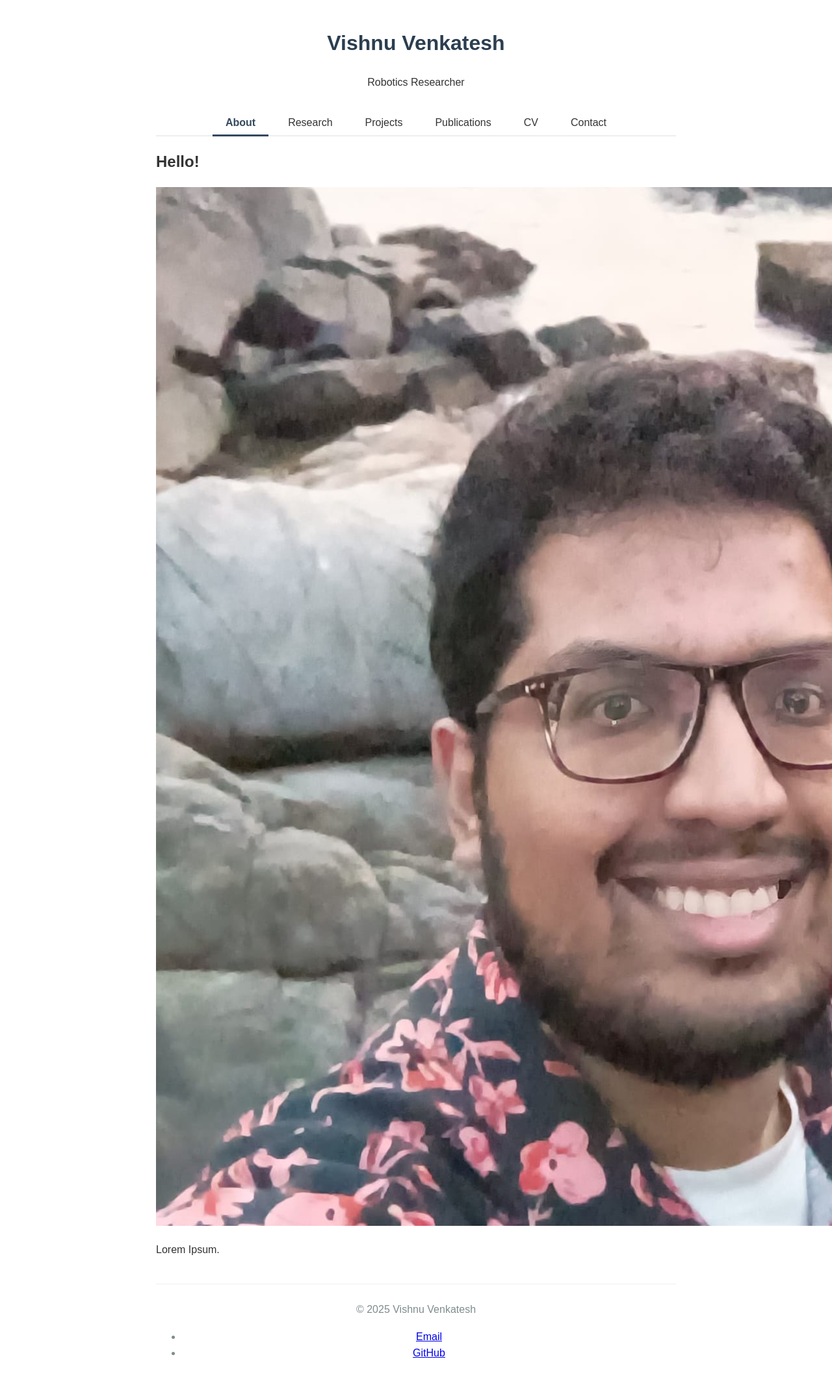
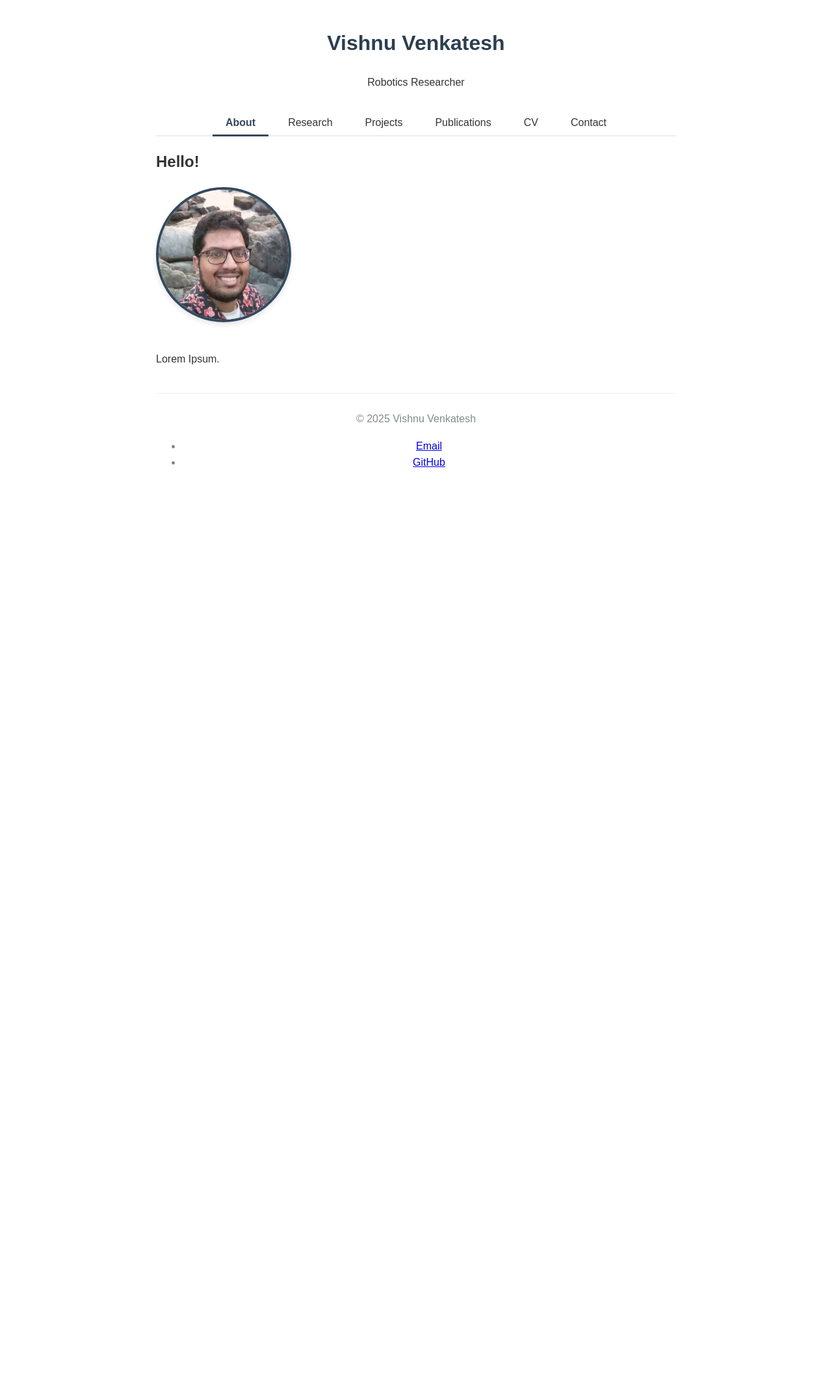
Before and after one commit to Vishnu96/Vishnu96.github.io, a Jekyll site: the page built from index.html, in a window 1280 px wide. Shown: the whole page at 65% size. Built offline with Jekyll 4.4.1, drawn with Linux system fonts in a browser that asks for light colours; after the commit the page ends 900 px from its top, so only the background shows below that.

Commit message:
Image formatting

```diff
--- a/_includes/about.html
+++ b/_includes/about.html
@@ -2,7 +2,7 @@
     <h2>Hello!</h2>
 
     <div class="intro-section">
-        <img src="/files/vv_headshot.jpeg" alt="Vishnu Venkatesh" class="profile-image">
+        <img src="/files/vv_headshot.jpeg" alt="Vishnu Venkatesh" class="profile-image-circular">
         <p>Lorem Ipsum.</p>
     </div>
 
--- a/css/main.css
+++ b/css/main.css
@@ -236,3 +236,22 @@ footer {
     text-align: center;
   }
 }
+
+.profile-image-circular {
+    width: 200px;
+    height: 200px;
+    border-radius: 50%;
+    object-fit: cover;
+    object-position: center;
+    border: 4px solid #34495e;
+    box-shadow: 0 4px 8px rgba(0,0,0,0.1);
+    margin-bottom: 20px;
+}
+
+/* Responsive sizing */
+@media (max-width: 600px) {
+    .profile-image-circular {
+        width: 150px;
+        height: 150px;
+    }
+}
```
